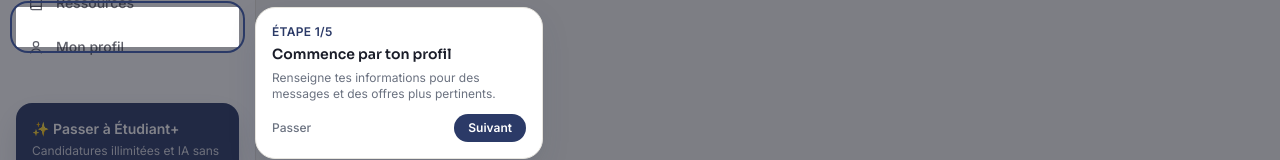
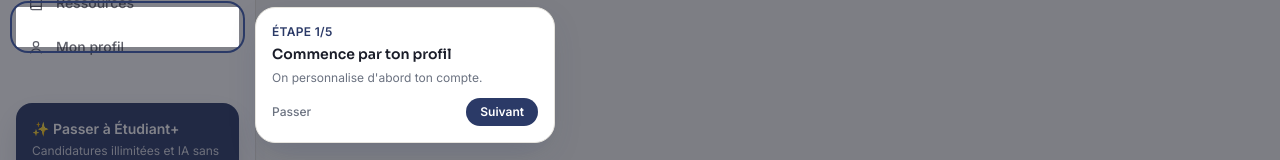
Before and after one commit to AttitudeAlternance/Attitude-Alternance, a Next.js app: page /dashboard/interview-prep in a window 1280 px wide. Shown: the part 469-629 px from the top of the page. Built offline with nearby package versions, Linux system fonts and the light colour scheme; no server answers; the database is empty.

Commit message:
Update OnboardingTour.tsx

```diff
--- a/src/components/onboarding/OnboardingTour.tsx
+++ b/src/components/onboarding/OnboardingTour.tsx
@@ -1,6 +1,6 @@
 "use client";
 import { useCallback, useEffect, useLayoutEffect, useRef, useState } from "react";
-import { usePathname } from "next/navigation";
+import { usePathname, useRouter } from "next/navigation";
 import { createClient } from "@/lib/supabase/client";
 
 interface OnboardingTourProps {
@@ -12,11 +12,19 @@ interface OnboardingTourProps {
   initialDismissed: boolean;
 }
 
+// Chaque étape a deux temps : "nav" (on éclaire le lien du menu correspondant)
+// puis "explain" (une fois sur la page, on éclaire l'élément concret à utiliser
+// et on explique quoi en faire).
+type TourPhase = "nav" | "explain";
+
 interface TourStep {
-  id: string;
+  navId: string;
+  pageId: string;
   href: string;
-  title: string;
-  description: string;
+  navTitle: string;
+  navDescription: string;
+  pageTitle: string;
+  pageDescription: string;
 }
 
 interface SpotlightRect {
@@ -31,55 +39,71 @@ interface SpotlightRect {
 // partagé entre le layout et les pages enfants.
 export const RESTART_ONBOARDING_TOUR_EVENT = "aa:restart-onboarding-tour";
 
-// Ordre voulu : profil d'abord (personnalisation), puis les fonctionnalités
-// clés du parcours de recherche d'alternance.
 const TOUR_STEPS: TourStep[] = [
   {
-    id: "profile",
+    navId: "profile",
+    pageId: "profile-cv",
     href: "/dashboard/profile",
-    title: "Commence par ton profil",
-    description: "Renseigne tes informations pour des messages et des offres plus pertinents.",
+    navTitle: "Commence par ton profil",
+    navDescription: "On personnalise d'abord ton compte.",
+    pageTitle: "Dépose ton CV et complète tes infos",
+    pageDescription:
+      "Ton CV est analysé pour personnaliser automatiquement tes messages générés par IA. Complète aussi les informations juste en dessous.",
   },
   {
-    id: "import-express",
+    navId: "import-express",
+    pageId: "import-express-bookmarklet",
     href: "/dashboard/import-express",
-    title: "Ajoute une offre en 20 secondes",
-    description: "Installe le raccourci Import express pour importer n'importe quelle offre trouvée en ligne.",
+    navTitle: "Ajoute une offre en 20 secondes",
+    navDescription: "Un raccourci pour importer n'importe quelle offre trouvée en ligne.",
+    pageTitle: "Glisse ce bouton dans tes favoris",
+    pageDescription:
+      "Une fois installé, un clic sur ce bouton depuis n'importe quelle offre (LinkedIn, Indeed...) ouvre directement l'ajout de candidature, déjà pré-rempli.",
   },
   {
-    id: "applications",
+    navId: "applications",
+    pageId: "applications-add",
     href: "/dashboard/applications",
-    title: "Suis tes candidatures",
-    description: "Centralise toutes tes candidatures ici, avec leurs relances.",
+    navTitle: "Suis tes candidatures",
+    navDescription: "Centralise ici toutes tes candidatures.",
+    pageTitle: "Ajoute ta première candidature",
+    pageDescription: "Clique ici pour en enregistrer une : une date de relance sera programmée automatiquement.",
   },
   {
-    id: "messages",
+    navId: "messages",
+    pageId: "messages-page",
     href: "/dashboard/messages",
-    title: "Génère un message personnalisé",
-    description: "Crée en un clic un message de candidature ou de relance adapté à chaque offre.",
+    navTitle: "Génère un message personnalisé",
+    navDescription: "Un mail ou message LinkedIn prêt à copier-coller.",
+    pageTitle: "Crée ton premier message",
+    pageDescription: "Choisis une candidature et génère en quelques secondes un message adapté à l'offre.",
   },
   {
-    id: "interview-prep",
+    navId: "interview-prep",
+    pageId: "interview-prep-page",
     href: "/dashboard/interview-prep",
-    title: "Prépare tes entretiens",
-    description: "Entraîne-toi aux questions les plus posées avant le jour J.",
+    navTitle: "Prépare tes entretiens",
+    navDescription: "Synthèse de l'annonce, pitch et questions probables.",
+    pageTitle: "Prépare ton prochain entretien",
+    pageDescription: "Sélectionne une candidature pour générer une préparation d'entretien sur mesure.",
   },
 ];
 
 export function OnboardingTour({ userId, initialDismissed }: OnboardingTourProps) {
   const [open, setOpen] = useState(false);
   const [step, setStep] = useState(0);
+  const [phase, setPhase] = useState<TourPhase>("nav");
   const [rect, setRect] = useState<SpotlightRect | null>(null);
   const pathname = usePathname();
+  const router = useRouter();
   const supabase = createClient();
-  // Évite de redéclencher l'avance automatique plusieurs fois pour la même page.
-  const autoAdvancedForPath = useRef<string | null>(null);
 
   // Démarrage automatique une seule fois, si l'étudiant n'a jamais terminé/passé le guide.
   useEffect(() => {
     if (!initialDismissed) {
       setOpen(true);
       setStep(0);
+      setPhase("nav");
     }
     // eslint-disable-next-line react-hooks/exhaustive-deps
   }, []);
@@ -87,8 +111,8 @@ export function OnboardingTour({ userId, initialDismissed }: OnboardingTourProps
   // Relance à la demande depuis "Mon profil" (bouton "Revoir le guide de démarrage").
   useEffect(() => {
     function handleRestart() {
-      autoAdvancedForPath.current = null;
       setStep(0);
+      setPhase("nav");
       setOpen(true);
     }
     window.addEventListener(RESTART_ONBOARDING_TOUR_EVENT, handleRestart);
@@ -96,13 +120,14 @@ export function OnboardingTour({ userId, initialDismissed }: OnboardingTourProps
   }, []);
 
   const currentStep = TOUR_STEPS[step] as TourStep | undefined;
+  const currentTargetId = phase === "nav" ? currentStep?.navId : currentStep?.pageId;
 
   const updateRect = useCallback(() => {
-    if (!currentStep) {
+    if (!currentTargetId) {
       setRect(null);
       return;
     }
-    const el = document.querySelector<HTMLElement>(`[data-tour-id="${currentStep.id}"]`);
+    const el = document.querySelector<HTMLElement>(`[data-tour-id="${currentTargetId}"]`);
     if (!el) {
       setRect(null);
       return;
@@ -116,7 +141,7 @@ export function OnboardingTour({ userId, initialDismissed }: OnboardingTourProps
       return;
     }
     setRect({ top: box.top, left: box.left, width: box.width, height: box.height });
-  }, [currentStep]);
+  }, [currentTargetId]);
 
   useLayoutEffect(() => {
     if (!open) return;
@@ -125,19 +150,23 @@ export function OnboardingTour({ userId, initialDismissed }: OnboardingTourProps
     return () => window.removeEventListener("resize", updateRect);
   }, [open, updateRect]);
 
-  // Avance automatiquement à l'étape suivante quand l'étudiant a suivi le lien
-  // mis en avant : signal naturel qu'il a exploré la fonctionnalité concernée.
+  // Juste après une navigation (déclenchée par le tunnel ou par un clic manuel sur le
+  // vrai lien), l'élément ciblé sur la nouvelle page peut mettre un instant à apparaître :
+  // on réessaie régulièrement tant qu'on ne l'a pas trouvé.
   useEffect(() => {
-    if (!open || !currentStep) return;
-    if (pathname === currentStep.href && autoAdvancedForPath.current !== pathname) {
-      autoAdvancedForPath.current = pathname;
-      const timer = setTimeout(() => {
-        goNext();
-      }, 900);
-      return () => clearTimeout(timer);
+    if (!open || rect) return;
+    const interval = window.setInterval(updateRect, 200);
+    return () => window.clearInterval(interval);
+  }, [open, rect, updateRect]);
+
+  // Si l'étudiant clique directement sur le vrai lien du menu (plutôt que sur "Suivant"),
+  // on passe automatiquement à l'explication dès qu'il arrive sur la bonne page.
+  useEffect(() => {
+    if (!open || !currentStep || phase !== "nav") return;
+    if (pathname === currentStep.href) {
+      setPhase("explain");
     }
-    // eslint-disable-next-line react-hooks/exhaustive-deps
-  }, [pathname, open, currentStep]);
+  }, [pathname, open, phase, currentStep]);
 
   async function persistDismissal() {
     if (!userId) return;
@@ -151,15 +180,21 @@ export function OnboardingTour({ userId, initialDismissed }: OnboardingTourProps
     }
   }
 
-  function goNext() {
-    setStep((current) => {
-      if (current >= TOUR_STEPS.length - 1) {
-        setOpen(false);
-        void persistDismissal();
-        return current;
-      }
-      return current + 1;
-    });
+  function handleNext() {
+    if (!currentStep) return;
+    if (phase === "nav") {
+      router.push(currentStep.href);
+      setPhase("explain");
+      return;
+    }
+    // phase === "explain"
+    if (step >= TOUR_STEPS.length - 1) {
+      setOpen(false);
+      void persistDismissal();
+      return;
+    }
+    setStep((s) => s + 1);
+    setPhase("nav");
   }
 
   function handleSkip() {
@@ -171,11 +206,13 @@ export function OnboardingTour({ userId, initialDismissed }: OnboardingTourProps
     return null;
   }
 
-  const isLast = step === TOUR_STEPS.length - 1;
-  const tooltipWidth = 288;
+  const isLastExplainStep = phase === "explain" && step === TOUR_STEPS.length - 1;
+  const title = phase === "nav" ? currentStep.navTitle : currentStep.pageTitle;
+  const description = phase === "nav" ? currentStep.navDescription : currentStep.pageDescription;
+  const tooltipWidth = 300;
   const margin = 16;
   const maxLeft = typeof window !== "undefined" ? window.innerWidth - tooltipWidth - margin : rect.left;
-  const maxTop = typeof window !== "undefined" ? window.innerHeight - 200 : rect.top;
+  const maxTop = typeof window !== "undefined" ? window.innerHeight - 220 : rect.top;
   const tooltipLeft = Math.min(rect.left + rect.width + margin, Math.max(maxLeft, margin));
   const tooltipTop = Math.min(Math.max(rect.top, margin), Math.max(maxTop, margin));
 
@@ -199,18 +236,18 @@ export function OnboardingTour({ userId, initialDismissed }: OnboardingTourProps
         <p className="text-xs font-semibold uppercase tracking-wide text-primary">
           Étape {step + 1}/{TOUR_STEPS.length}
         </p>
-        <p className="mt-1 font-display text-sm font-semibold text-ink">{currentStep.title}</p>
-        <p className="mt-1.5 text-xs text-muted">{currentStep.description}</p>
+        <p className="mt-1 font-display text-sm font-semibold text-ink">{title}</p>
+        <p className="mt-1.5 text-xs text-muted">{description}</p>
         <div className="mt-3 flex items-center justify-between gap-2">
           <button type="button" onClick={handleSkip} className="text-xs font-medium text-muted hover:text-ink">
             Passer
           </button>
           <button
             type="button"
-            onClick={goNext}
+            onClick={handleNext}
             className="rounded-full bg-primary px-3.5 py-1.5 text-xs font-semibold text-white transition-colors hover:bg-primary-600"
           >
-            {isLast ? "Terminer" : "Suivant"}
+            {isLastExplainStep ? "Terminer" : "Suivant"}
           </button>
         </div>
       </div>
```
